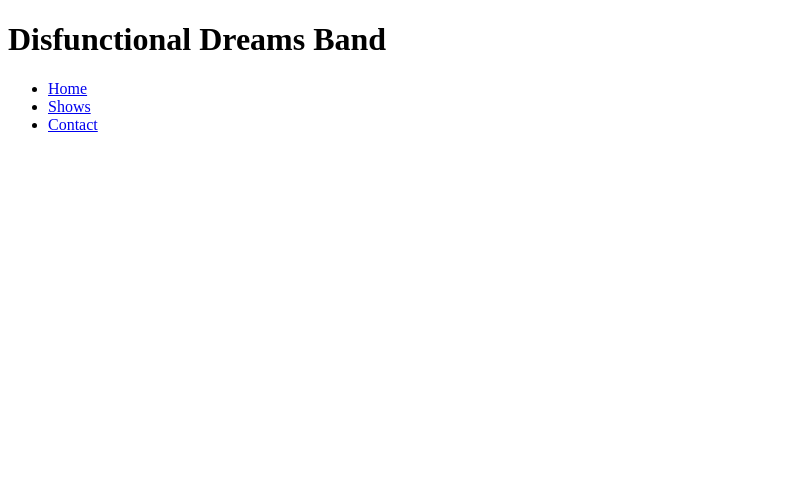
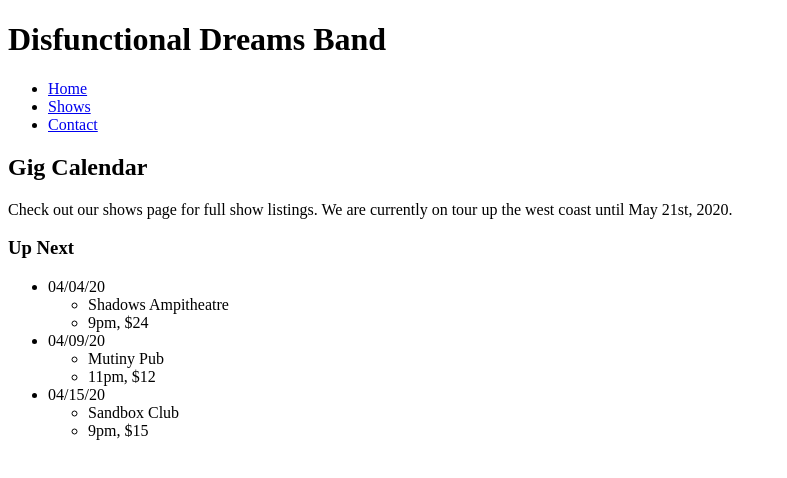
Before and after one commit to chriskorsak/band-website, a plain HTML site: page index.html in a window 1280 px wide. Shown: the whole page, without its empty margins (0-787 px from the left). Drawn offline with Linux system fonts and the light colour scheme.

Commit message:
add gig calendar within aside element to index page. remove gig calendar from contact page.

```diff
--- a/index.html
+++ b/index.html
@@ -16,10 +16,35 @@
       </nav>
     </header>
     <main>
-
+      <!-- put content here! -->
     </main>
     <aside>
-
+      <h2>Gig Calendar</h2>
+      <p>Check out our shows page for full show listings. We are currently on tour up the west coast until May 21st, 2020.</p>
+      <h3>Up Next</h3>
+      <ul>
+        <li>
+          04/04/20
+          <ul>
+            <li>Shadows Ampitheatre</li>
+            <li>9pm, $24</li>
+          </ul>
+        </li>
+        <li>
+          04/09/20
+          <ul>
+            <li>Mutiny Pub</li>
+            <li>11pm, $12</li>
+          </ul>
+        </li>
+        <li>
+          04/15/20
+          <ul>
+            <li>Sandbox Club</li>
+            <li>9pm, $15</li>
+          </ul>
+        </li>
+      </ul>
     </aside>
   </body>
 </html>
```
Also changed, not shown: contact.html (+1 -4 lines).
